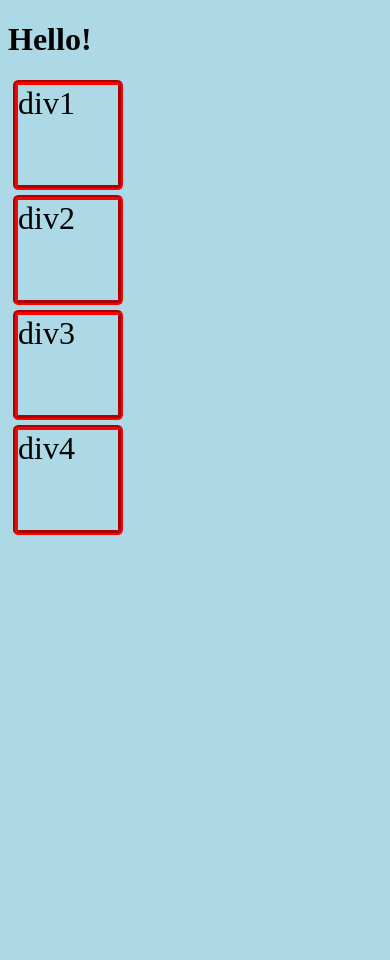
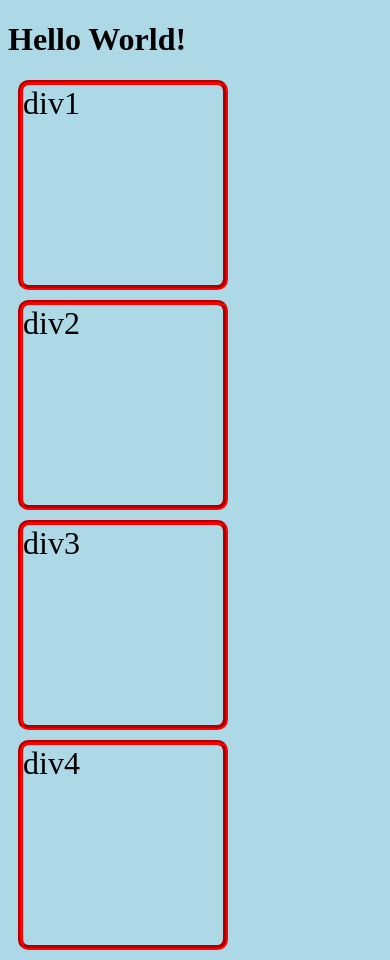
Before and after one commit to DerekHampton/HamptonBrimhall, a plain HTML site: page index.html in a window 390 px wide. Before the commit the page ends 844 px from the top, so only its background shows below. Drawn offline with Linux system fonts and the light colour scheme.

Commit message:
commit example

```diff
--- a/index.html
+++ b/index.html
@@ -7,7 +7,7 @@
     <link rel="stylesheet" type="text/css" href="style.css">
 </head>
 <body>
-    <h1>Hello!</h1>
+    <h1>Hello World!</h1>
     <div>div1</div>
     <div>div2</div>
     <div>div3</div>
--- a/style.css
+++ b/style.css
@@ -18,24 +18,10 @@ div:hover {
     body {
       background-color: rgb(99, 30, 131);
     }
-    div {
-        height: 150px;
-        width: 150px;
-        border: 5px groove rgb(0, 0, 0);
-        border-radius: 5%;
-        margin: 10px;
-    }
   }
 
 @media only screen and (max-width: 600px) {
     body {
       background-color: lightblue;
     }
-    div {
-        height: 100px;
-        width: 100px;
-        border: 5px groove red;
-        border-radius: 5%;
-        margin: 5px;
-    }
   }
```
